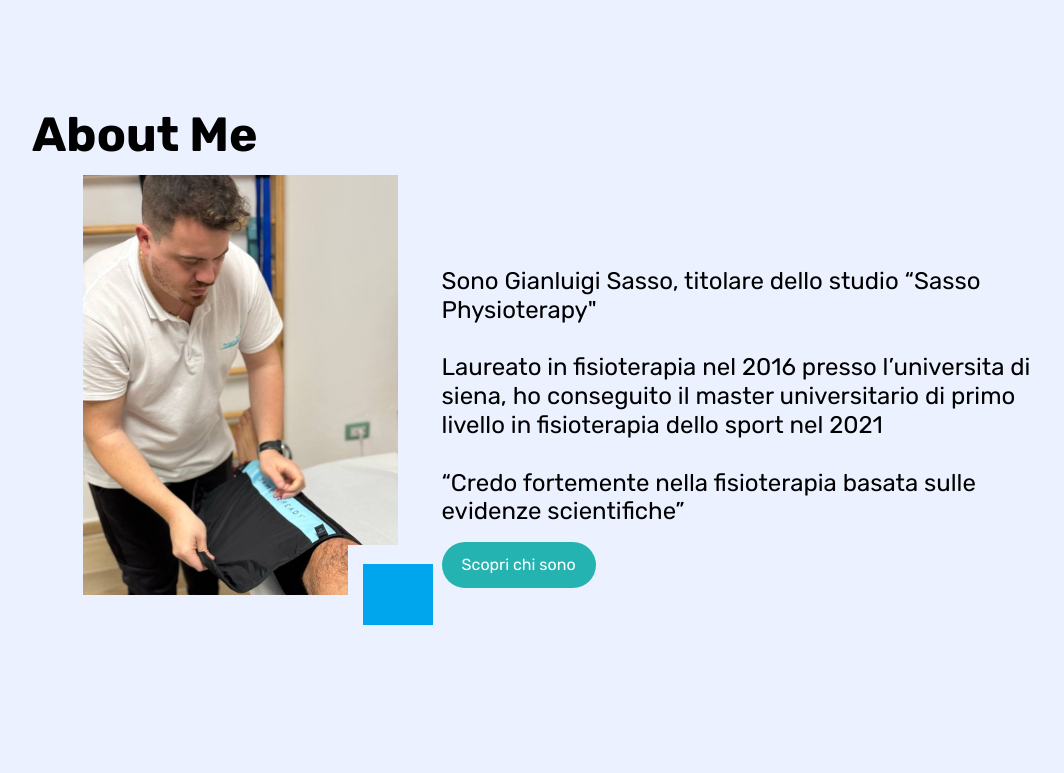
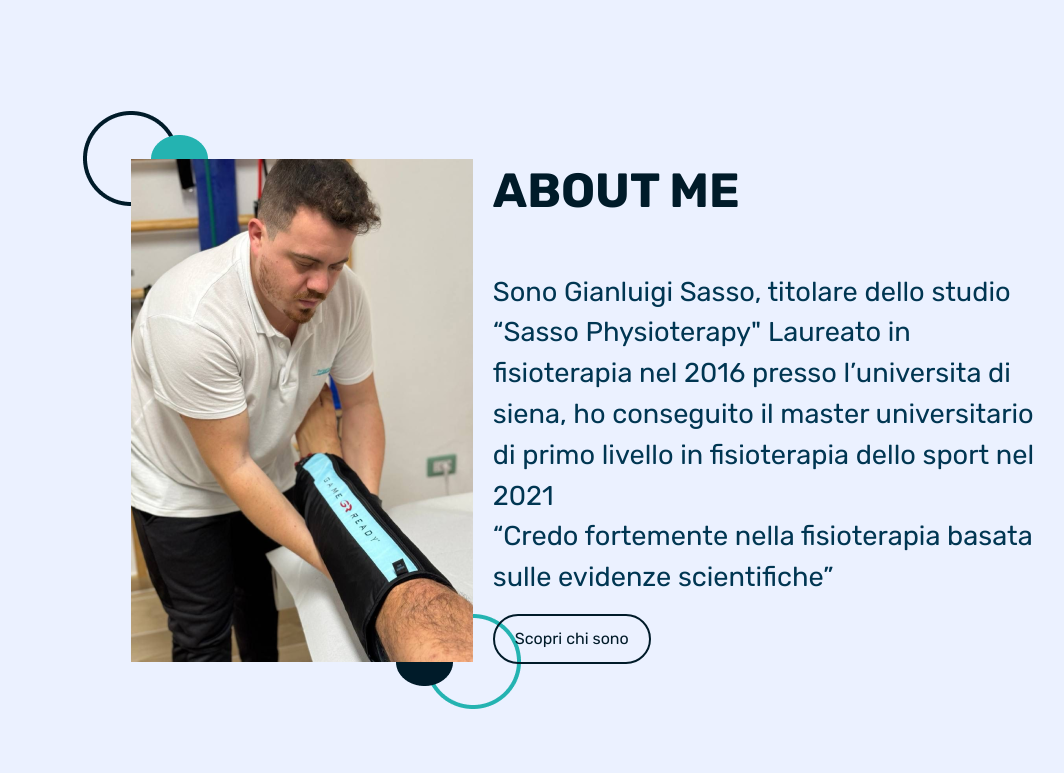
Before and after one commit to UgoInvernini01/ProgettoGiangi, a plain HTML site: page index.html in a window 1280 px wide. Shown: the part 606-1379 px from the top of the page, without its empty margins (96-1160 px from the left). Drawn offline with nearby package versions, Linux system fonts and the light colour scheme; a script that the page names is missing.

Commit message:
modifica

```diff
--- a/index.html
+++ b/index.html
@@ -53,16 +53,17 @@
      </div>
   </div>
 
-  <h2 class="titoliSezioni">About Me</h2>
+  <!--<h2 class="titoliSezioni">About Me</h2>-->
    <div class="grid reverse">
        <div class="col-40">
 
-        <img src="img/aboutme.png" alt="">
+        <img src="img/Group 483320.png" alt="">
        </div>
        <div class="col-60">
-
-        <p>Sono Gianluigi Sasso, titolare dello studio “Sasso Physioterapy" <br> <br> Laureato in fisioterapia nel 2016 presso l’universita di siena, ho conseguito il master universitario di primo livello in fisioterapia dello sport nel 2021<br> <br>“Credo fortemente nella fisioterapia basata sulle evidenze scientifiche”</p>
-        <a href="./html/aboutme.html"" class="button">Scopri chi sono</a>
+        <h2>ABOUT ME</h2>
+        <p>Sono Gianluigi Sasso, titolare dello studio “Sasso Physioterapy"  Laureato in fisioterapia nel 2016 presso l’universita di siena, ho conseguito il master universitario di primo livello in fisioterapia dello sport nel 2021 <br>
+        “Credo fortemente nella fisioterapia basata sulle evidenze scientifiche”</p>
+        <a href="./html/aboutme.html" class="buttonAbout">Scopri chi sono</a>
     </div>
 
     </div>
--- a/stili/style.css
+++ b/stili/style.css
@@ -70,6 +70,18 @@ body{background:#EBF1FF }
 }
 .button:hover{background-color:#001B29;color: white;}
 
+.buttonAbout{
+
+
+    color: #001B29;
+
+    padding: 15px 20px;
+    display:inline-block;
+    border:2px solid #001B29;
+    border-radius: 50px;
+
+}
+.buttonAbout:hover{background-color:#001B29;color: white;}
 .social ul{
 
     margin: 0;
@@ -149,7 +161,9 @@ body{background:#EBF1FF }
 
 /*#region about me */
 
-.col-60 p{font-size: 1.5rem;margin-top: 15%;line-height: 1.2;}
+.col-60 h2{margin-top: 10%;color: #001B29;}
+.col-60 p{font-size: 1.7rem;line-height: 1.5;margin-top: 10%;max-width: 700px;font-family: "Rubik";color: #003652;}
+.col-60{padding-left: 5%;}
 .col-40{padding-left: 5%;}
 
 /*#endregion about me */
```
Also changed, not shown: img/Group 483320.png (added), img/aboutme.png (deleted), img/gruppo 4.png (deleted).
